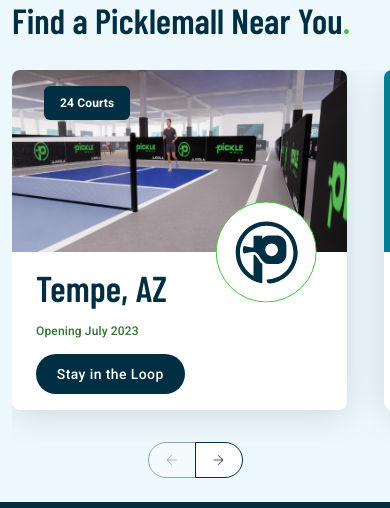
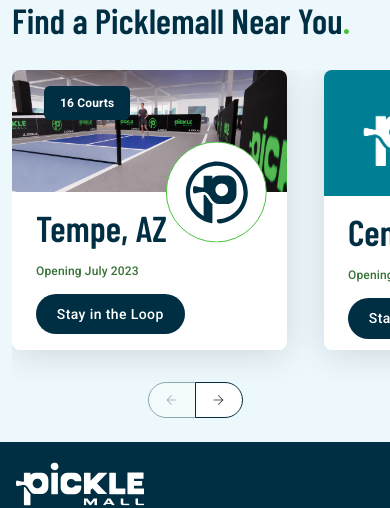
Before and after one commit to petermking18/PickleMall, a React (Create React App) app: page / in a window 390 px wide. Shown: the part 715-1223 px from the top of the page. Built offline with nearby package versions, Linux system fonts and the light colour scheme.

Commit message:
ironed out breakpoints on location sliders

```diff
--- a/src/Helpers/Locations.js
+++ b/src/Helpers/Locations.js
@@ -11,7 +11,7 @@ const locations = [
     hours: ["6am-10pm"],
     isOpen: false,
     notOpenMessage: "Opening July 2023",
-    numCourts: 24,
+    numCourts: 16,
     locationImg: Stock8,
     bookLink: 'https://book.thepicklemall.com/book/Picklemall'
   },
--- a/src/Pages/Home2/Home.jsx
+++ b/src/Pages/Home2/Home.jsx
@@ -70,33 +70,54 @@ export default function Home() {
         mobileFirst: true,
         responsive: [
             {
+                breakpoint: 3000,
+                settings: {
+                    slidesToShow: 4.55,
+                    slidesToScroll: 4
+                }
+            },
+            {
+                breakpoint: 1500,
+                settings: {
+                    slidesToShow: 4.55,
+                    slidesToScroll: 4
+                }
+            },
+            {
                 breakpoint: 1200,
                 settings: {
-                    slidesToShow: 2.55,
-                    slidesToScroll: 2,
+                    slidesToShow: 3.55,
+                    slidesToScroll: 3,
                 },
             },
             {
                 breakpoint: 992,
                 settings: {
-                    slidesToShow: 2.15,
+                    slidesToShow: 2.5,
                     slidesToScroll: 2,
                 },
             },
             {
                 breakpoint: 768,
                 settings: {
-                    slidesToShow: 1.55,
+                    slidesToShow: 1.5,
                     slidesToScroll: 1,
                 },
             },
             {
                 breakpoint: 576,
                 settings: {
-                    slidesToShow: 1.05,
+                    slidesToShow: 1.25,
                     slidesToScroll: 1,
                 },
             },
+            {
+                breakpoint: 100,
+                settings: {
+                    slidesToShow: 1.25,
+                    slidesToScroll: 1
+                }
+            }
         ],
     };
 
@@ -266,7 +287,7 @@ export default function Home() {
                                         <div className={"content px-4 pb-3"}>
                                             <h1
                                                 className={
-                                                    "location location-name font-barlow-condensed text-deep-blue my-3"
+                                                    "location location-name text-nowrap font-barlow-condensed text-deep-blue my-3"
                                                 }
                                             >
                                                 {l.isOpen ? l.location : l.region}
--- a/src/Pages/Home2/Home.scss
+++ b/src/Pages/Home2/Home.scss
@@ -138,6 +138,7 @@
 
             .slider-wrapper {
                 width: 100vw !important;
+                max-width: 2000px !important;
             }
 
             //padding-left: 5rem;
@@ -209,7 +210,7 @@
                     .card-top-photo-wrapper {
                         border-top-left-radius: 8px;
                         border-top-right-radius: 8px;
-                        height: 200px;
+                        height: 45%;
                         width: 100%;
                         position: relative;
 
@@ -239,7 +240,7 @@
                             position: absolute;
                             bottom: 0;
                             right: 0;
-                            transform: translate(-30%, 50%);
+                            transform: translate(-20%, 50%);
                         }
                     }
 
@@ -258,7 +259,7 @@
                         .location {
                             font-size: 36px;
                             font-weight: 600;
-                            max-width: calc(100% - 115px); /* to stay away from .pickle-circle */
+                            max-width: calc(100% - 100px); /* to stay away from .pickle-circle */
                             line-height: 2.5rem;
                         }
 
```
